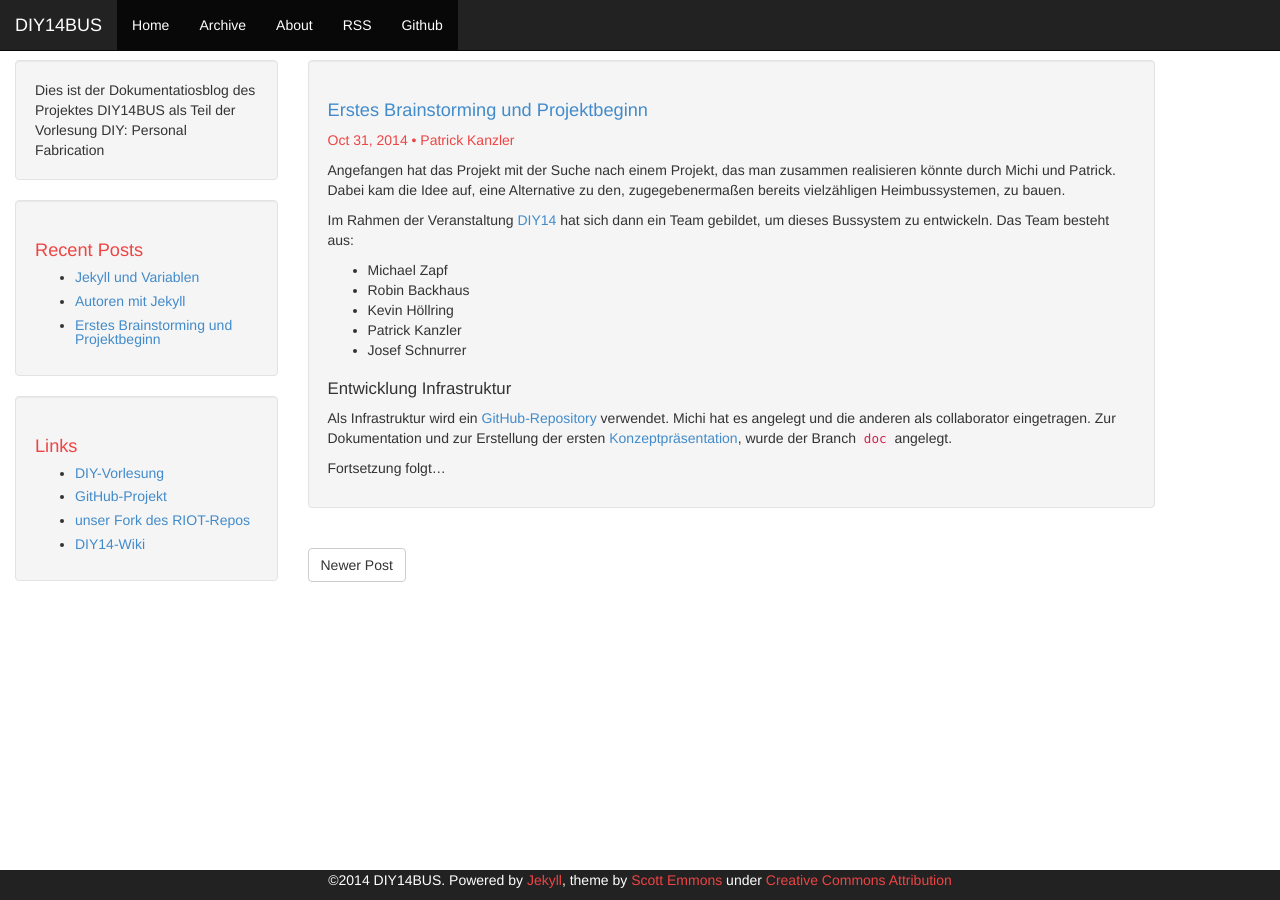
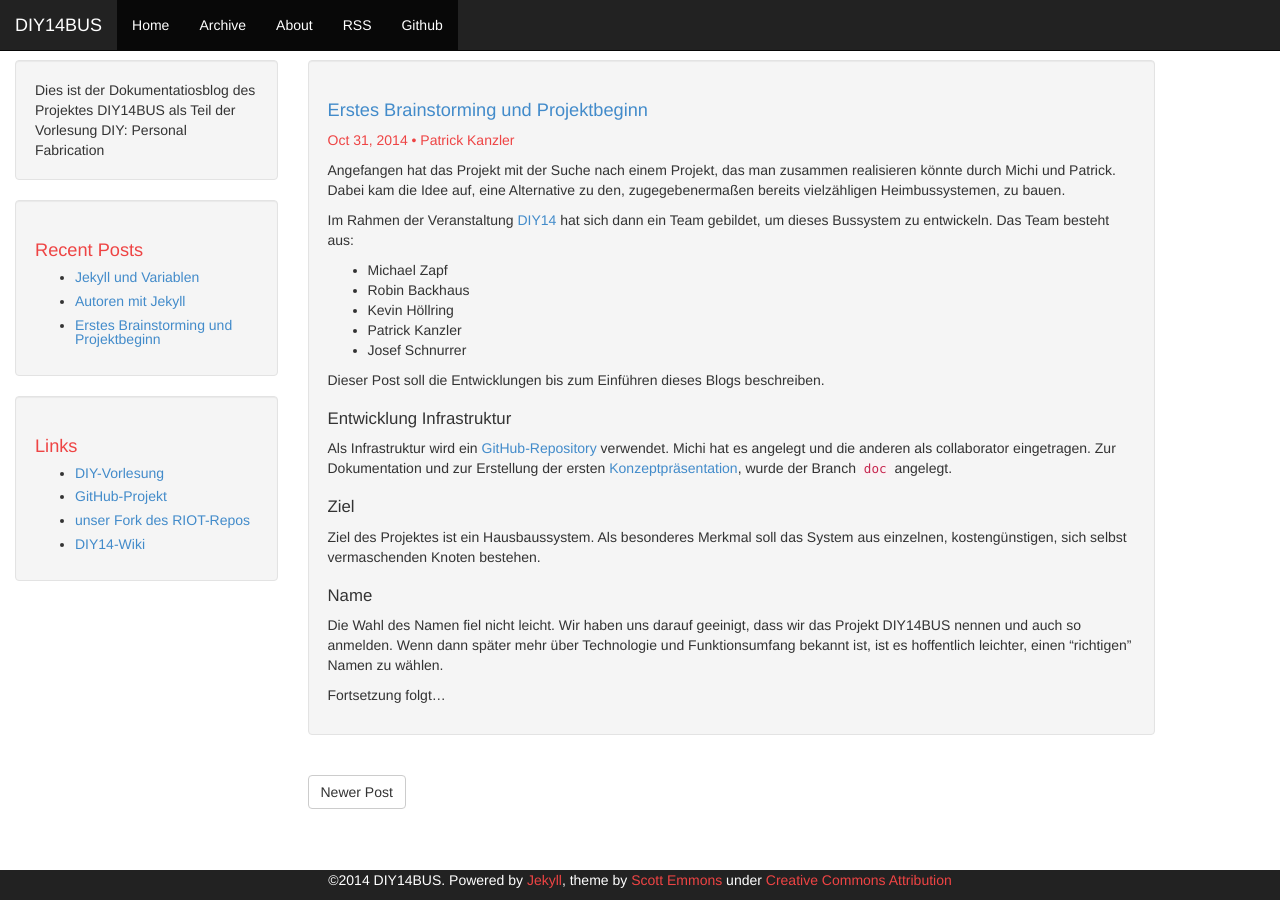
Before and after one commit to michz/diy14bus, a Jekyll site: the page built from _posts/2014-10-31-erstes-brainstorming-und-projektbeginn.markdown, in a window 1280 px wide. Built offline with Jekyll 4.4.1, drawn with Linux system fonts in a browser that asks for light colours; Markdown is read by kramdown in place of the engine named in the settings.

Commit message:
Ein bisschen am Erlffnungspost weiter geschrieben

```diff
--- a/_posts/2014-10-31-erstes-brainstorming-und-projektbeginn.markdown
+++ b/_posts/2014-10-31-erstes-brainstorming-und-projektbeginn.markdown
@@ -19,10 +19,22 @@ Das Team besteht aus:
 * Patrick Kanzler
 * Josef Schnurrer
 
+Dieser Post soll die Entwicklungen bis zum Einführen dieses Blogs beschreiben.
+
 ## Entwicklung Infrastruktur
 Als Infrastruktur wird ein [GitHub-Repository][github] verwendet.
 Michi hat es angelegt und die anderen als collaborator eingetragen.
 Zur Dokumentation und zur Erstellung der ersten [Konzeptpräsentation][presentation], wurde der Branch `doc` angelegt.
+
+## Ziel
+Ziel des Projektes ist ein Hausbaussystem.
+Als besonderes Merkmal soll das System aus einzelnen, kostengünstigen, sich selbst vermaschenden Knoten bestehen.
+
+## Name
+Die Wahl des Namen fiel nicht leicht.
+Wir haben uns darauf geeinigt, dass wir das Projekt DIY14BUS nennen und auch so anmelden.
+Wenn dann später mehr über Technologie und Funktionsumfang bekannt ist, ist es hoffentlich leichter, einen "richtigen" Namen zu wählen.
+
 
 
 
```
